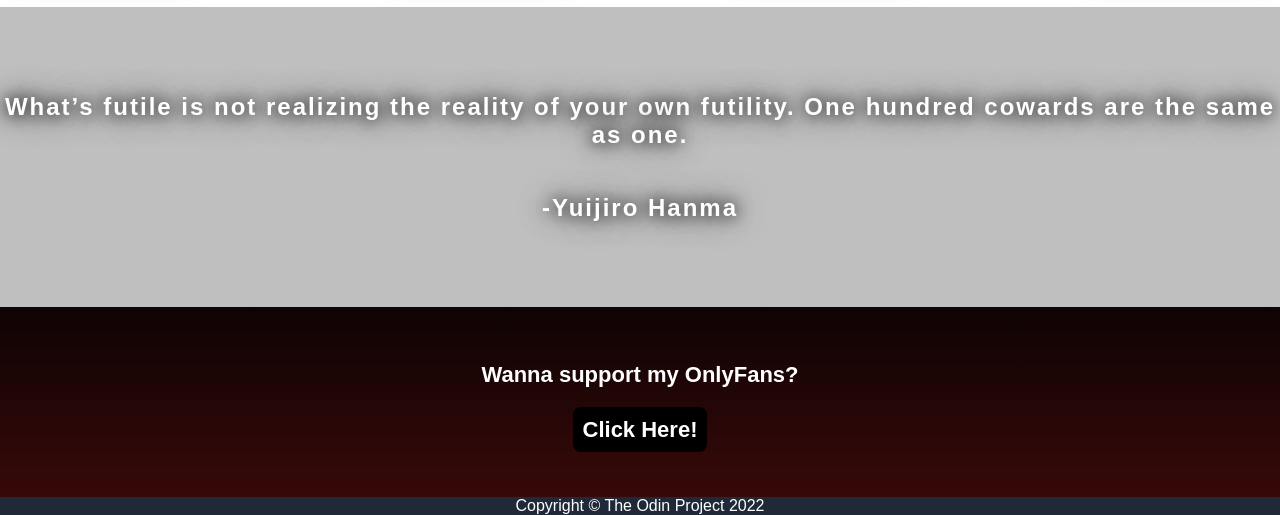
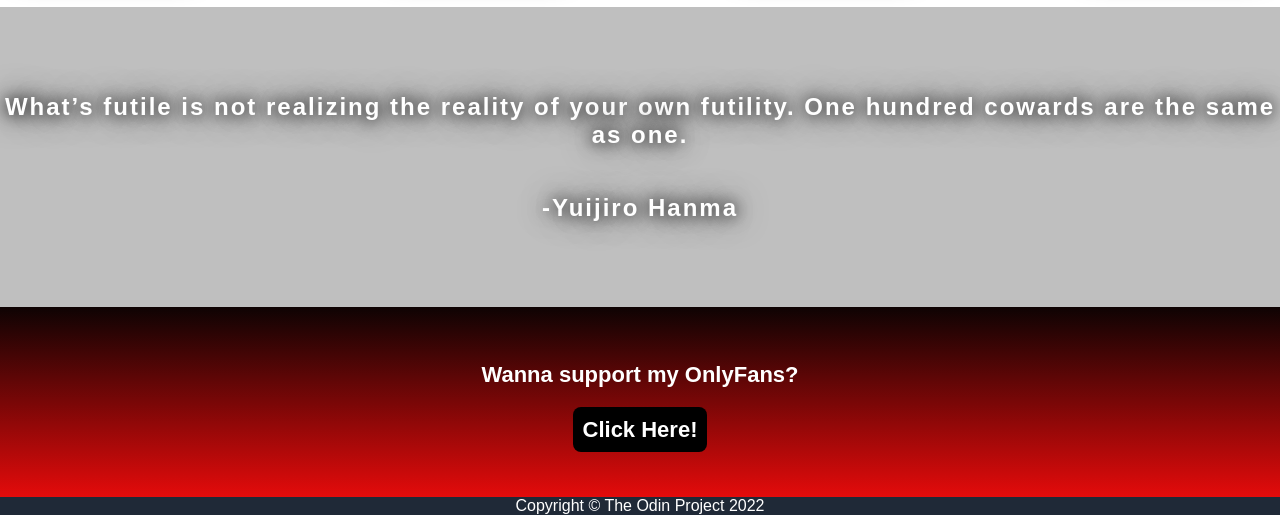
Before and after one commit to blueswizzle/landing-page, a plain HTML site: page index.html in a window 1280 px wide. Shown: the part 900-1415 px from the top of the page. Drawn offline with Linux system fonts and the light colour scheme.

Commit message:
Some minor edits to background color in Layer 4 and some name changes of classes.

```diff
--- a/index.html
+++ b/index.html
@@ -87,7 +87,7 @@
     </div>
 
     <div class="layer4">
-        <div class="layer4BackgroundFlex">
+        <div class="layer4Background">
             <div class="layer4FlexContainer">
                 <div class="layer4Text">
                     Wanna support my OnlyFans?
--- a/style.css
+++ b/style.css
@@ -194,10 +194,8 @@ li a:hover{
     margin-top: 45px;
 }
 
-.layer4BackgroundFlex{
-    background-image: linear-gradient(rgb(14, 3, 3),rgb(56, 9, 9));
-
-
+.layer4Background{
+    background-image: linear-gradient(rgb(14, 3, 3),rgb(228, 11, 11));
     padding: 2.5em 0;
 }
 .layer4FlexContainer{
```
